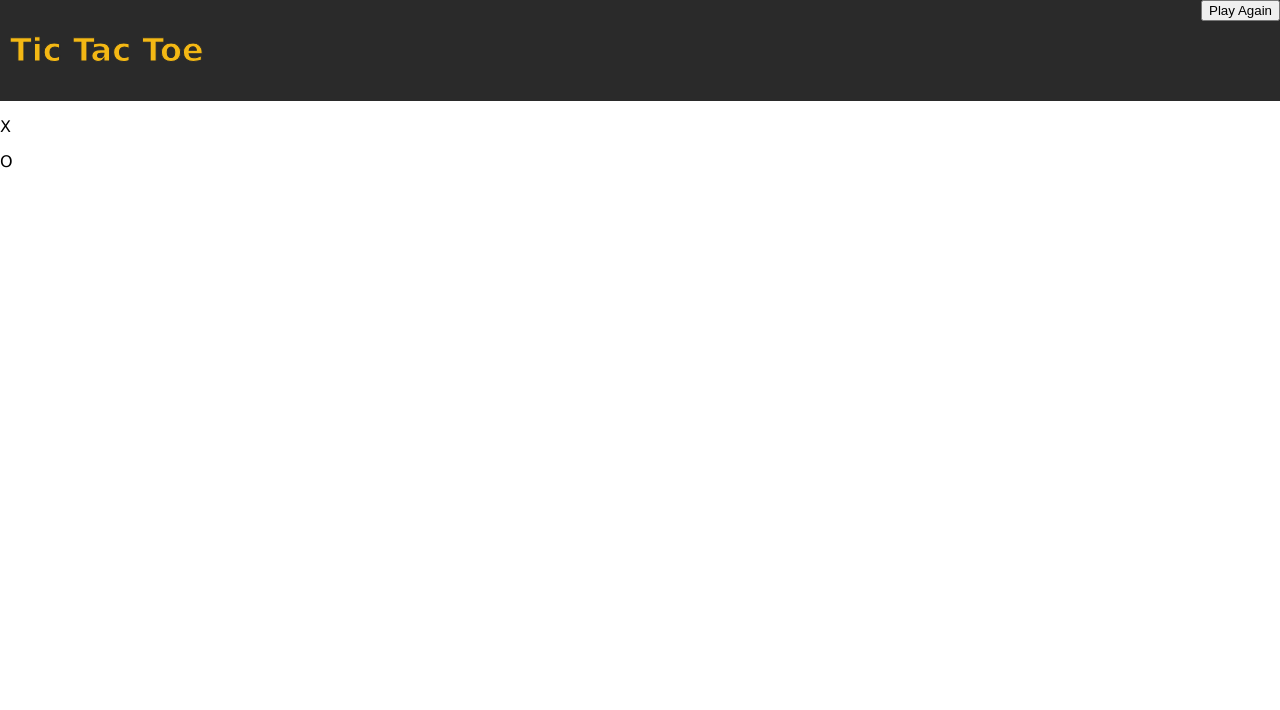
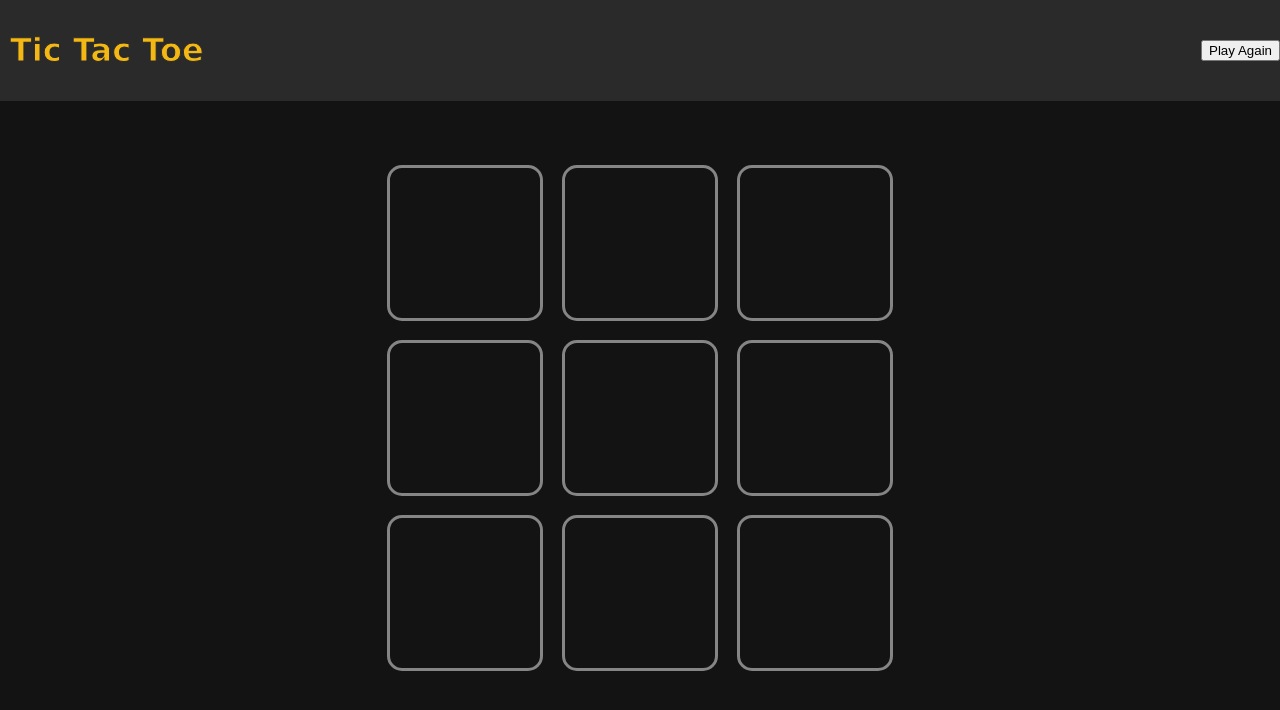
Before and after one commit to Beansprout26/odin-TicTactoe, a plain HTML site: page index.html in a window 1280 px wide. Drawn offline with Linux system fonts and the light colour scheme.

Commit message:
html, css, js
added basic styles and created players and game objects

```diff
--- a/index.html
+++ b/index.html
@@ -22,10 +22,7 @@
 
         <div class="gameContainer">
 
-            <div class="square">
-                <p>X</p>
-                <p>O</p>
-            </div>
+            <div class="square"></div>
             <div class="square"></div>
             <div class="square"></div>
             <div class="square"></div>
--- a/script.js
+++ b/script.js
@@ -1 +1,16 @@
-console.log('hi');
+const playerOne = {
+    name: 'Player One',
+    marker: "X"
+};
+
+
+const playerTwo = {
+    name: "Player Two",
+    marker: "O"
+};
+
+const game = [];
+
+
+
+// const gameBoard = document.getElementsByClassName('.gameContainer');
--- a/style.css
+++ b/style.css
@@ -6,13 +6,15 @@ body{
     box-sizing: border-box;
     margin: 0;
     font-family:Verdana, Geneva, Tahoma, sans-serif;
-    /* background-color: rgb(19, 19, 19); */
+    background-color: rgb(19, 19, 19);
+    height: 100vh;
 }
 
 .header{
     display: flex;
     justify-content: space-between;
     background-color: rgb(42, 42, 42);
+    align-items: center;
 
 }
 
@@ -26,3 +28,25 @@ body{
     -webkit-text-stroke: 1px;
     -webkit-text-stroke-color: rgb(42, 42, 42);
 }
+
+.gameContainer{
+    display: grid;
+    grid-template-columns: repeat(3, auto);
+    justify-content: center;
+    gap: 1.2rem;
+    align-content: center;
+    padding-top: 5%;
+}
+
+.square{
+    height: 150px;
+    width: 150px;
+    border: solid rgb(133, 133, 133);
+    border-radius: 15px;
+}
+
+.square:hover{
+    cursor: pointer;
+    /* zoom: 99%; */
+    box-shadow: 5px 5px 25px rgb(244, 184, 20),-5px -5px 25px rgb(244, 184, 20);
+}
```
